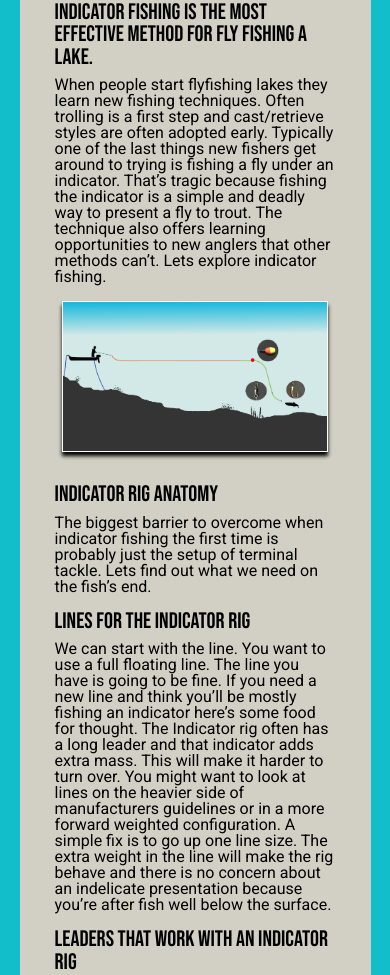
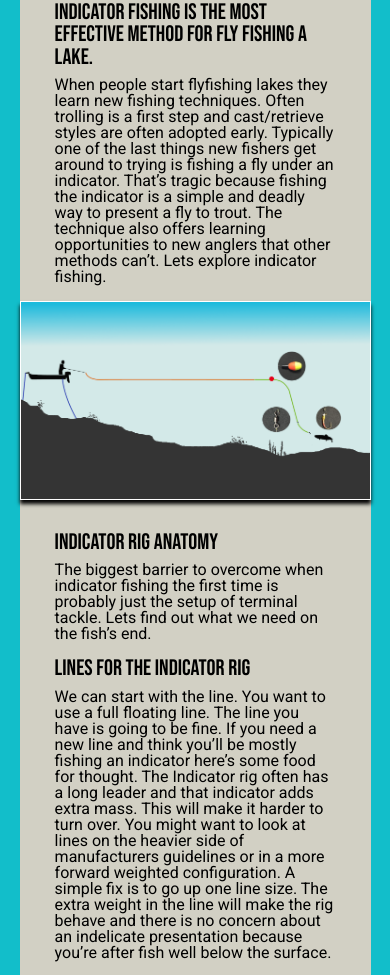
Before and after one commit to Ryan-Cross/stillwater, a Flask app: page /indicator in a window 390 px wide. Shown: the part 369-1344 px from the top of the page. Run offline with Flask 2, Linux system fonts and the light colour scheme.

Commit message:
try8 fix on aspect indicator page

```diff
--- a/SWTApp/static/indicator.css
+++ b/SWTApp/static/indicator.css
@@ -123,11 +123,7 @@ h2{
     width: 60%;
 }
 .snaps{
-    object-fit: contain;
-    max-width: 100%;
-    /*max-height: 100%;*/
-    /*width: auto;*/
-    height: auto;
+    width: 40vw;
 
     box-sizing: border-box;
     border: .5vw solid white;
@@ -194,7 +190,7 @@ h2{
         height: 45vw;
     }
     .snaps{
-        width: 80%;
+        width: 60vw;
     }
     section{
         max-width: 90%;
@@ -237,7 +233,7 @@ h2{
     #omnivore{
         flex-flow: column;
     }
-    .snapsdiv{
-        width: 95%;
+    .snaps{
+        width: 90vw;
     }
 }
```
